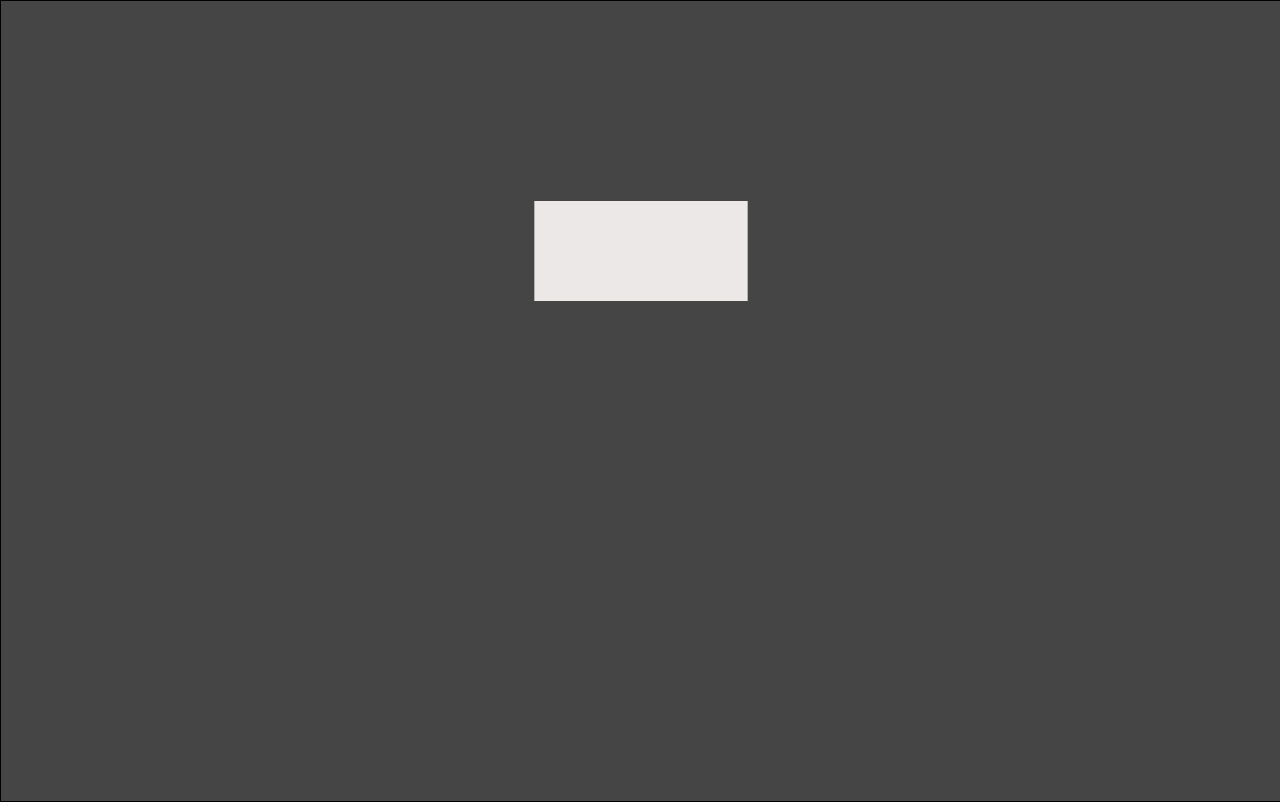
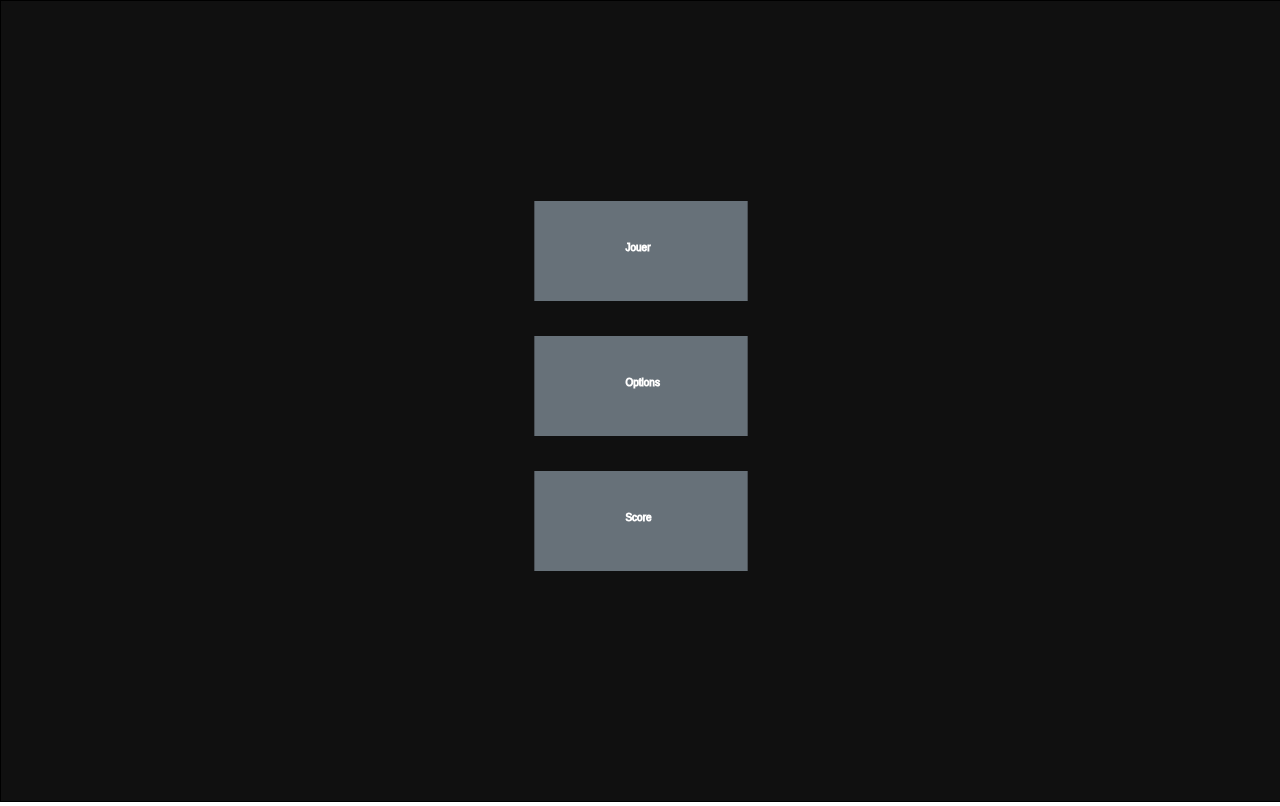
Before and after one commit to stkgt/DarkToLight, a plain HTML site: page index.html in a window 1280 px wide. Drawn offline with Linux system fonts and the light colour scheme.

Commit message:
Menu - Ajouts des boutons et de listener
Creation de 3 Boutons ainsi que la creation d'un listener permettant la capture de la position de la souris et l'interaction avec les canvas (bouton)

```diff
--- a/Menu.js
+++ b/Menu.js
@@ -5,30 +5,81 @@ window.addEventListener('resize', resizeCanvas, false);
 
 var canvas;
 var ctxt;
+let tableauObjetGraphiques;
+let colorBasique =  "#677179";
+let positionnementY=innerHeight/4;
+
 
 function init()
 {
+    tableauObjetGraphiques=[];
     canvas = document.querySelector("#myCanvas");
     ctxt= canvas.getContext("2d");
+    canvas.addEventListener("mousemove",onMouseMove)
+    //canvas.addEventListener("click",onMouseOver)
     resizeCanvas();
-    let b1 = new Button("Salut", 90);
-    b1.dessine();
+    implementatioButton();
+
+}
+function implementatioButton()
+{
+    createButton("Jouer");
+    createButton("Options");
+    createButton("Score");
+    /*createButton("Options");
+    createButton("Score");*/
 
 
 }
-function implementatioButton(button)
+function createButton(texte)
 {
-    button.addEventListener("click",onClick);
-    button.addEventListener("mouseover",onMouseOver);
+    let button = new Button(texte);
     button.dessine();
+    tableauObjetGraphiques.push(button);
+    positionnementY+=(button.height+35);
+
 }
+/*function anime() {
+    tableauObjetGraphiques.forEach(function (bouton) {
+        bouton.dessine();
+    });
+    requestAnimationFrame(anime);
+}*/
+
 // to do faire l'event
-function onClick()
+/*function onClick()
 {
 
-}
-function onMouseOver()
+}*/
+function onMouseMove(event)
 {
+    let posX= event.pageX;
+    let posY= event.pageY;
+   // console.log("X|"+event.pageX|"|Y|"+event.pageY);
+    console.log(event.pageX+"|"+event.pageY);
+    tableauObjetGraphiques.forEach(function (bouton) {
+        if((posX>=(bouton._positionX-bouton._width/2) && posX<=(bouton._positionX+bouton._width/2)) // divisé par deux la taille car la positionX = le milieux
+        && (posY>=bouton._positionY && posY<=(bouton._positionY+bouton._height)))
+        {
+            bouton._color = "#FFFFFF";
+            bouton._colorTexte = "#000000";
+
+            console.log("Couleur onMove" + bouton._color);
+        }
+        else {
+            bouton._color = colorBasique;
+            bouton._colorTexte = "#FFFFFF";
+        }
+        bouton.dessine();
+
+    })
+
+   /* if((posX>tableauObjetGraphiques[0].positionX && posX<tableauObjetGraphiques[0].positionX+tableauObjetGraphiques[0].width)
+        && posY<tableauObjetGraphiques[0].positionY && posX<tableauObjetGraphiques[0].positionY+tableauObjetGraphiques[0].height)
+    {
+        console.log("caMarche");
+    }*/
+
 
 }
 
@@ -38,14 +89,30 @@ function resizeCanvas() {
 }
 
 class Button {
+    get rect() {
+        return this._rect;
+    }
+
+    set rect(value) {
+        this._rect = value;
+    }
+    get fillStyle() {
+        return this._fillStyle;
+    }
+    set fillStyle(value) {
+        this._fillStyle = value;
+    }
 
     constructor(text) {
         this._width=window.innerWidth/6;
         this._height = window.innerHeight/8;
         this._text = text;
         this._positionX = window.innerWidth/2;
-        this._positionY =  window.innerHeight/4;
-        this._color =  "#ECE8E8";
+        this._positionY =  positionnementY;
+        this._color =  "#677179";
+        this._colorTexte =  "#FFFFFF";
+        this._fillStyle=0;
+        this._rect=0;
     }
     get text() {
         return this._text;
@@ -73,13 +140,14 @@ class Button {
     dessine()
     {
         ctxt.save();
-        console.log("je dessine "+this.text);
         // x, y, largeur, hauteur. Origine = le coin
-        ctxt.translate(this._positionX-(this.width/2), this._positionY);
+        ctxt.translate(this.positionX-(this.width/2), this.positionY);
 
-        // en haut à gauche
         ctxt.fillStyle =  this.color; // valeur = une couleur CSS3
-        ctxt.fillRect(0, 0, this.width, this.height);
-
+        this._fillStyle = ctxt.fillStyle;
+        this._rect = ctxt.fillRect(0, 0, this.width, this.height);
+        ctxt.strokeStyle=this._colorTexte;
+        ctxt.strokeText(this.text,this.width/3+20,this.height/2);
+        ctxt.restore();
     }
 }
--- a/StyleSheet.css
+++ b/StyleSheet.css
@@ -5,5 +5,5 @@ body
 #myCanvas
 {
     border: 1px solid black;
-    background-color: #454545;
+    background-color: #101010;
 }
```
